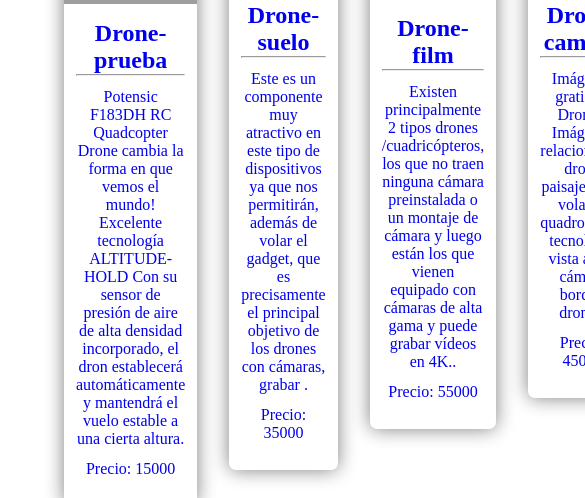
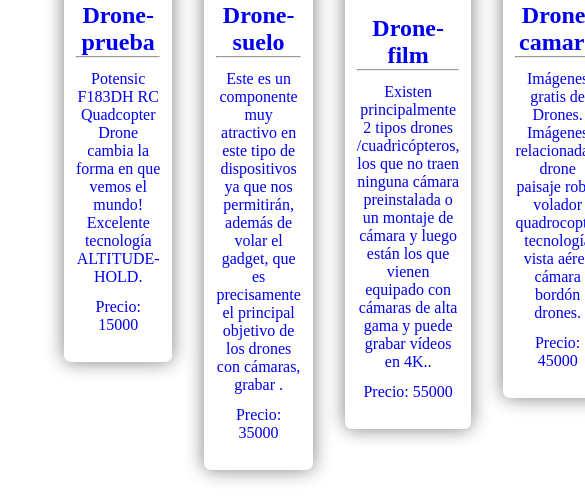
Before and after one commit to Antonio1965/proyecto-final, a React (Create React App) app: page / in a window 390 px wide. Shown: the part 855-1353 px from the top of the page, 585 px wide, since content can reach past the window. Built offline with nearby package versions, Linux system fonts and the light colour scheme; grey boxes are pictures that could not be loaded.

Commit message:
Se componentes Item, ItemList, ItemListContainer

```diff
--- a/src/product-data.js
+++ b/src/product-data.js
@@ -46,7 +46,7 @@ export const products = [
         price: 15000,
         rating: 3,
         image: 'https://m.media-amazon.com/images/S/aplus-seller-content-images-us-east-1/ATVPDKIKX0DER/AXCFXD0WLLW4R/B075455J14/Pqg7MGsHQcaw._UX970_TTW__.jpg',
-        description:  "Potensic F183DH RC Quadcopter Drone cambia la forma en que vemos el mundo! Excelente tecnología ALTITUDE-HOLD Con su sensor de presión de aire de alta densidad incorporado, el dron establecerá automáticamente y mantendrá el vuelo estable a una cierta altura.",
+        description:  "Potensic F183DH RC Quadcopter Drone cambia la forma en que vemos el mundo! Excelente tecnología ALTITUDE-HOLD.",
 
     },
     {
--- a/src/sass/app.css
+++ b/src/sass/app.css
@@ -1 +1 @@
-@import"https://fonts.googleapis.com/css2?family=Fredoka+One&family=Poppins:wght@300;400;500;600;700&display=swap";*{margin:0;padding:0;box-sizing:border-box;text-decoration:none;list-style:none}* .nav-title{display:flex;justify-content:center;font-family:"Fredoka One",cursive;font-size:3.5rem;letter-spacing:.8rem;margin-left:40px;color:azure}* .carro{color:azure}* .boton{color:azure}* .footer{color:azure;font-family:"Fredoka One",cursive;background-color:#3f51b5;text-align:center;font-size:20px}@media(max-width: 600px){* .nav-title{display:none}}* .pagina-error{margin-top:100px;text-align:center;font-size:40px}* .card-item{display:flex;flex-direction:column;justify-content:center;margin-top:40px;width:100%;background-color:#fff;border-radius:7px;box-shadow:0px 0px 19px 0px gray;transition:all .2s}* .card-item img{width:100%;height:100%;border-radius:7px 7px 0 0}* .card-item .text{text-align:center;padding:1rem .75rem}* .card-item strong{font-size:1.5rem}* .card-item p{margin:.75rem 0}* .item-list{margin:2rem 4rem;gap:2rem;display:grid;grid-template-columns:1fr 1fr 1fr 1fr}
+@import"https://fonts.googleapis.com/css2?family=Fredoka+One&family=Poppins:wght@300;400;500;600;700&display=swap";*{margin:0;padding:0;box-sizing:border-box;text-decoration:none;list-style:none}* .nav-title{display:flex;justify-content:center;font-family:"Fredoka One",cursive;font-size:3.5rem;letter-spacing:.8rem;margin-left:40px;color:azure}* .carro{color:azure}* .boton{color:azure}* .footer{color:azure;font-family:"Fredoka One",cursive;background-color:#3f51b5;text-align:center;font-size:20px}@media(max-width: 600px){* .nav-title{display:none}}* .pagina-error{margin-top:100px;text-align:center;font-size:40px}* .card-item{display:flex;flex-direction:column;justify-content:center;margin-top:40px;width:100%;background-color:#fff;border-radius:7px;box-shadow:0px 0px 19px 0px gray;transition:all .2s}* .card-item img{width:100%;height:100%;border-radius:7px 7px 0 0}* .card-item .card-item:hover{cursor:pointer;transform:scale(1.2);z-index:1;box-shadow:0px 0px 21px 0px}* .card-item .text{text-align:center;padding:1rem .75rem}* .card-item strong{font-size:1.5rem}* .card-item p{margin:.75rem 0}* .item-list{margin:2rem 4rem;gap:2rem;display:grid;grid-template-columns:1fr 1fr 1fr 1fr}
```
Also changed, not shown: src/sass/app.scss (line endings or trailing spaces).
